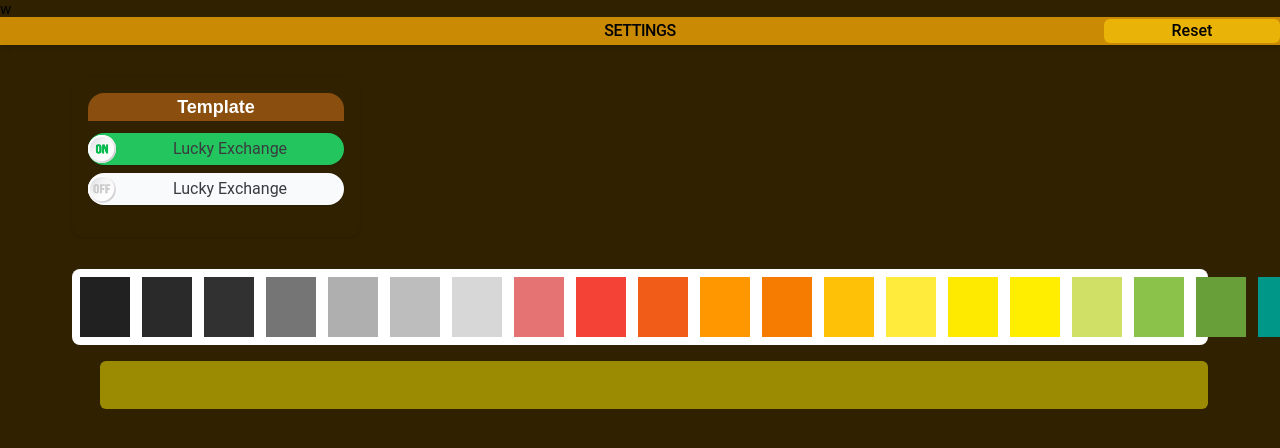
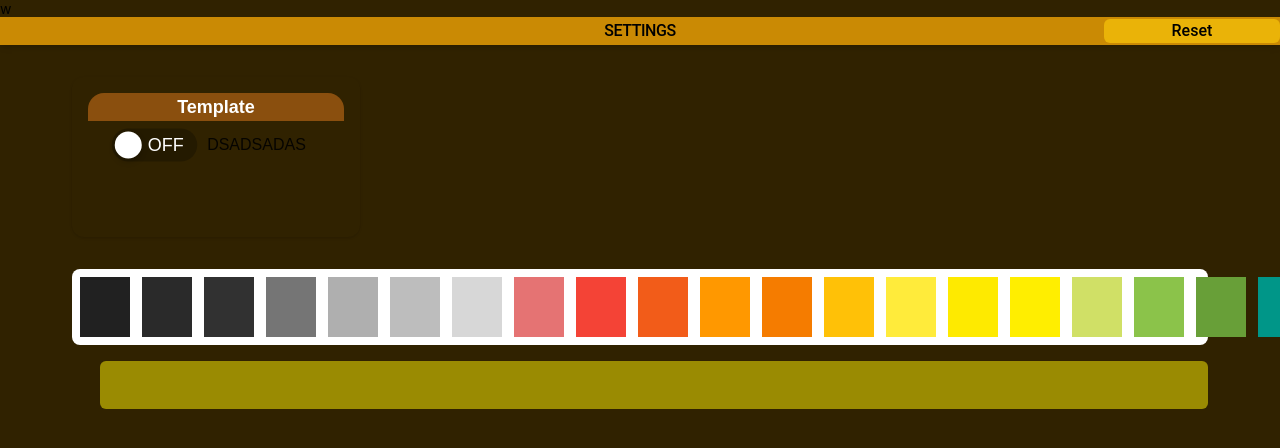
Before and after one commit to Vic428-human/antd5-dashboard-practice, a React (Vite) app: page / in a window 1280 px wide. Shown: the top 448 px of the page. Built offline with nearby package versions, Linux system fonts and the light colour scheme.

Commit message:
feat: switch btn

```diff
--- a/src/main.tsx
+++ b/src/main.tsx
@@ -7,7 +7,7 @@
 // 不再支持 babel-plugin-import，CSS-in-JS 本身具有按需加载的能力，不再需要插件支持
 // https://ant.design/docs/react/migration-v5-cn
 // import "antd/dist/reset.css"; // 引入 Ant Design 的重置样式  antd 规范样式
-import { ConfigProvider } from "antd";
+import { ConfigProvider, Switch } from "antd";
 import { StrictMode } from "react";
 import { createRoot } from "react-dom/client";
 import App from "./App.tsx";
@@ -24,8 +24,16 @@ createRoot(document.getElementById("root")!).render(
       {/* https://ant.design/docs/react/customize-theme#seed-token */}
       <ConfigProvider
         theme={{
-          token: {
-            colorPrimary: "#ff0000",
+          // token: {
+          //   colorPrimary: "#fcba03",
+          // },
+          components: {
+            Switch: {
+              colorPrimary: "#42D21E", // 開啟顏色
+              colorPrimaryHover: "#6ECF4B", // 自訂 hover 顏色（稍亮一點的綠色）
+              handleBg: "#fff", // 把手顏色
+              handleShadow: "0 2px 4px rgba(0, 0, 0, 0.2)",
+            },
           },
         }}
       >
--- a/src/pages/Home.tsx
+++ b/src/pages/Home.tsx
@@ -1,18 +1,24 @@
-import React from "react";
+import React, { useState } from "react";
 import { assets } from "../assets/assets.ts";
-import LuckyExchangeButton from "../components/LuckyExchangeButton.tsx";
 import ColorPicker from "../components/ColorPicker.tsx";
+import { CheckOutlined, CloseOutlined } from "@ant-design/icons";
+import { Space, Switch } from "antd";
 
 const COLOR_LIST = ["#7A5C5C", "#3EBE9F"];
 
 const Home = () => {
+  const [checked, setChecked] = useState(false);
+
+  const handleChange = (checked) => {
+    setChecked(checked);
+  };
   const handleColorChange = (color) => {
     console.log("Selected Color:", color);
   };
   return (
     <div className="flex flex-col max-h-auto bg-[#302200] mx-10">
       <div className="grid grid-cols-1 gap-4 p-8 sm:grid-cols-2 md:grid-cols-5 xl:grid-cols-7">
-        <div className="min-h-40 w-72 rounded-xl overflow-hidden shadow p-4">
+        <div className=" min-h-40 w-72 rounded-xl overflow-hidden shadow p-4">
           <div
             className="text-center bg-[#8A4F0E] text-white text-lg font-semibold mb-3"
             style={{
@@ -22,12 +28,20 @@ const Home = () => {
           >
             Template
           </div>
-          <LuckyExchangeButton isActive={true}>
-            Lucky Exchange
-          </LuckyExchangeButton>
-          <LuckyExchangeButton isActive={false}>
-            Lucky Exchange
-          </LuckyExchangeButton>
+          <div className="flex items-center justify-center gap-6">
+            <div className="flex items-center justify-center scale-150">
+              <Switch
+                checkedChildren="ON"
+                unCheckedChildren="OFF"
+                checked={checked}
+                onChange={handleChange}
+                // style={{ transform: "scale(1.5)" }}
+              />
+            </div>
+            <div className="text-base">
+              {checked ? "Lucky Exchange" : "DSADSADAS"}
+            </div>
+          </div>
         </div>
       </div>
       <ColorPicker onSelect={handleColorChange} />
```
